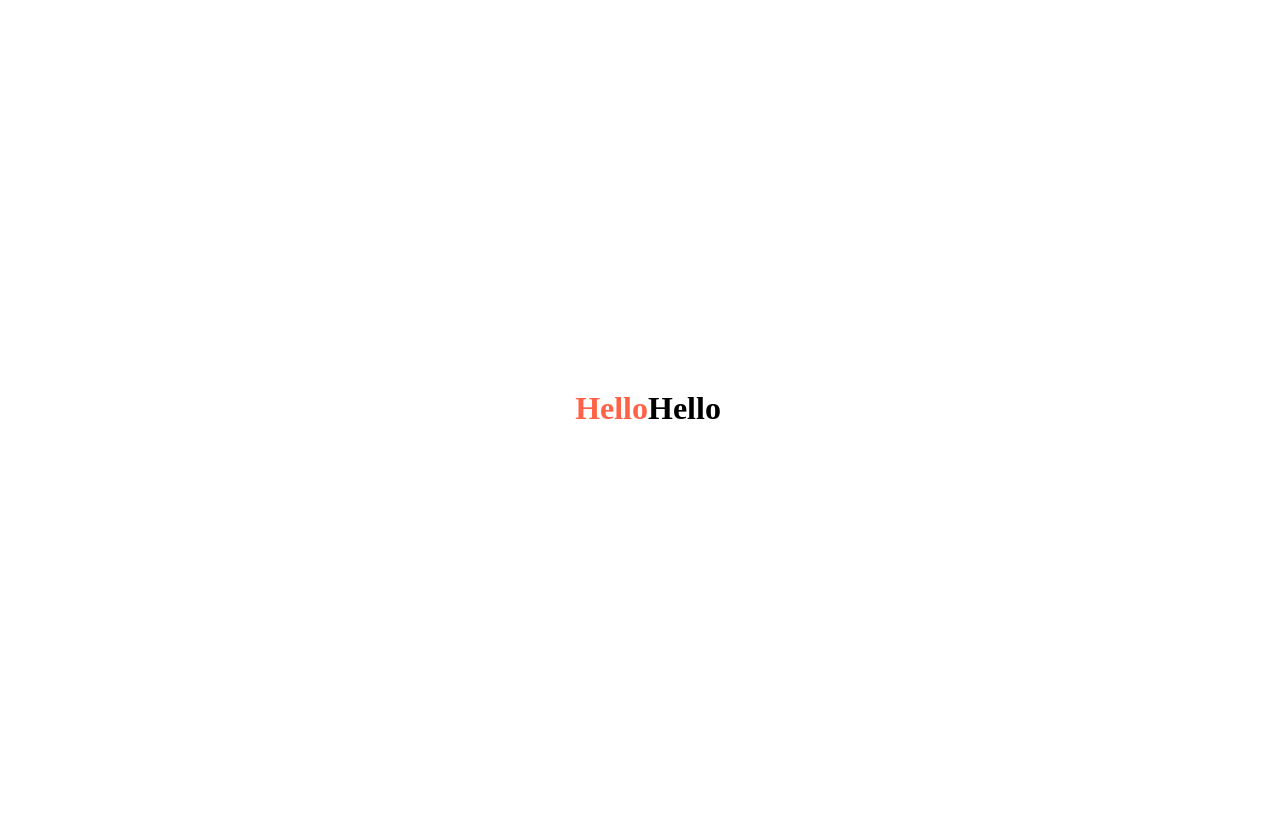
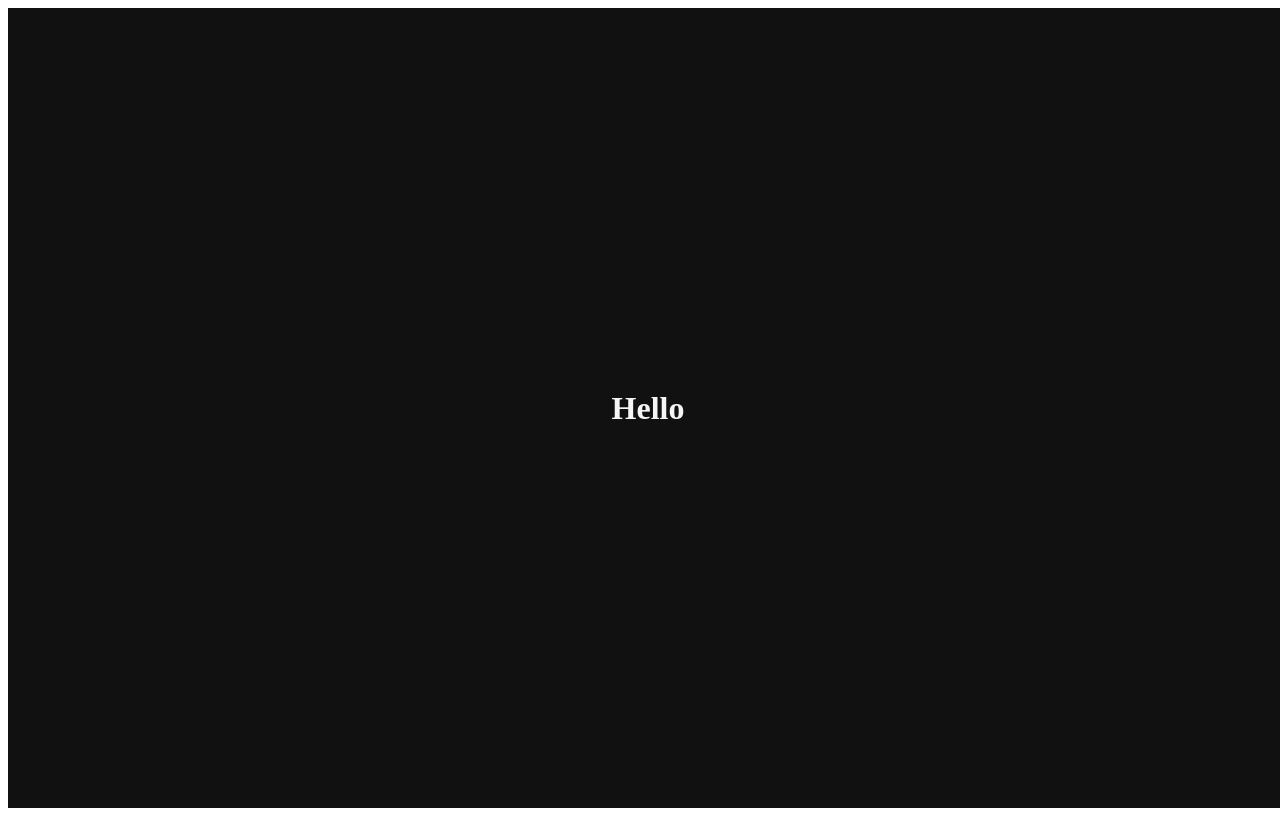
Before and after one commit to leesiyun/react-masterclass, a React (Create React App) app: page / in a window 1280 px wide. Built offline with nearby package versions, Linux system fonts and the light colour scheme.

Commit message:
#2.7 Themes

```diff
--- a/src/App.js
+++ b/src/App.js
@@ -1,10 +1,7 @@
 import styled from "styled-components";
 
 const Title = styled.h1`
-  color: tomato;
-  &:hover {
-    color: teal;
-  }
+  color: ${(props) => props.theme.textColor};
 `;
 
 const Wrapper = styled.div`
@@ -13,16 +10,13 @@
   width: 100vw;
   justify-content: center;
   align-items: center;
-  ${Title}:hover {
-    font-size: 99px;
-  }
+  background-color: ${(props) => props.theme.backgroundColor};
 `;
 
 const App = () => {
   return (
     <Wrapper>
       <Title>Hello</Title>
-      <h1>Hello</h1>
     </Wrapper>
   );
 };
--- a/src/index.js
+++ b/src/index.js
@@ -1,8 +1,23 @@
 import React from "react";
 import ReactDOMClient from "react-dom/client";
+import { ThemeProvider } from "styled-components";
 import App from "./App";
 
 const container = document.getElementById("app");
 const root = ReactDOMClient.createRoot(container);
 
-root.render(<App />);
+const darkTheme = {
+  textColor: "whitesmoke",
+  backgroundColor: "#111",
+};
+
+const lightTheme = {
+  textColor: "#111",
+  backgroundColor: "whitesmoke",
+};
+
+root.render(
+  <ThemeProvider theme={darkTheme}>
+    <App />
+  </ThemeProvider>
+);
```
